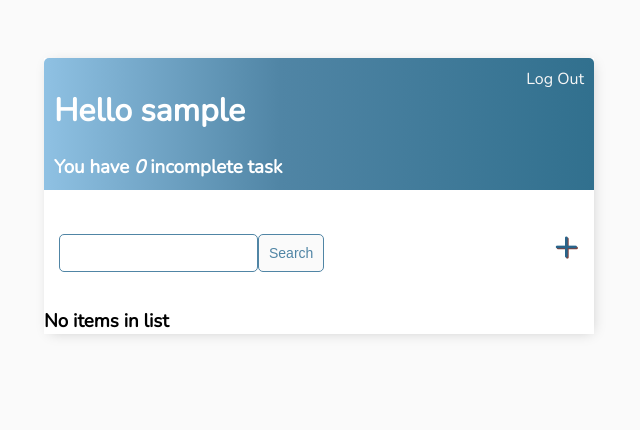
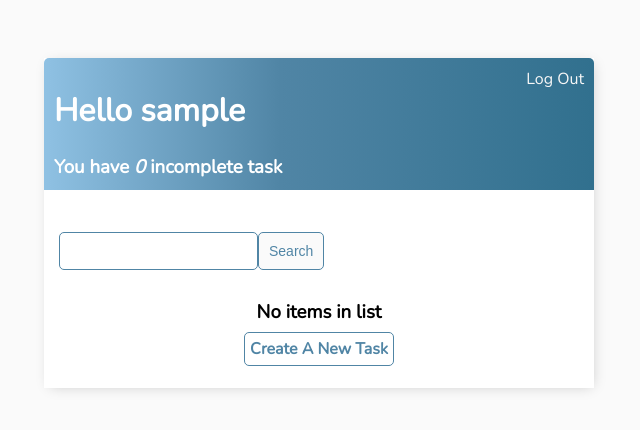
Before and after one commit to phillippchu/reminders-todo, a Flask app: page / in a window 1280 px wide. Shown: the top 430 px of the page, without its empty margins (321-961 px from the left). Run offline with Flask 2, Linux system fonts and the light colour scheme; the visitor is signed in with stand-in values (Sample User, id 1); data comes from the database, SQL or seed files in the repository; data that the repository does not hold is empty.

Commit message:
Made changes to home layout and routes

```diff
--- a/app/main/routes.py
+++ b/app/main/routes.py
@@ -11,7 +11,7 @@ from app.main.forms import TaskForm
 @login_required
 def index():
     tasks = Task.query.filter_by(
-        user_id=current_user.id).order_by(Task.complete)
+        user_id=current_user.id).order_by(Task.complete).all()
     incomplete_tasks = Task.query.filter_by(
         user_id=current_user.id).filter_by(complete=False).all()
     user_search = request.args.get("search-area")
--- a/app/static/style.css
+++ b/app/static/style.css
@@ -132,3 +132,11 @@ label {
   padding-left: 15px;
   padding-top: 12px;
 }
+
+.create-task-button {
+  padding: 5px;
+  text-decoration: none;
+  color: #5085a5;
+  border-radius: 5px;
+  border: 1px solid #5085a5;
+}
--- a/app/templates/index.html
+++ b/app/templates/index.html
@@ -24,7 +24,9 @@ block content %}
     <input type="text" name="search-area" value="{{ user_search }}" />
     <input class="button" type="submit" value="Search" />
   </form>
+  {% if tasks|length > 0 %}
   <a class="add-link" href="{{ url_for('main.create_task') }}">&#x2b;</a>
+  {% endif %}
 </div>
 
 <div class="task-items-wrapper">
@@ -61,7 +63,14 @@ block content %}
     {% endif %}
   </div>
   {% else %}
-  <h3>No items in list</h3>
+  <div style="text-align: center; padding-bottom: 10px; line-height: 1em">
+    <h3>No items in list</h3>
+    <h4>
+      <a class="create-task-button" href="{{ url_for('main.create_task') }}"
+        >Create A New Task</a
+      >
+    </h4>
+  </div>
   {% endfor %}
 </div>
 {% endblock content %}
```
